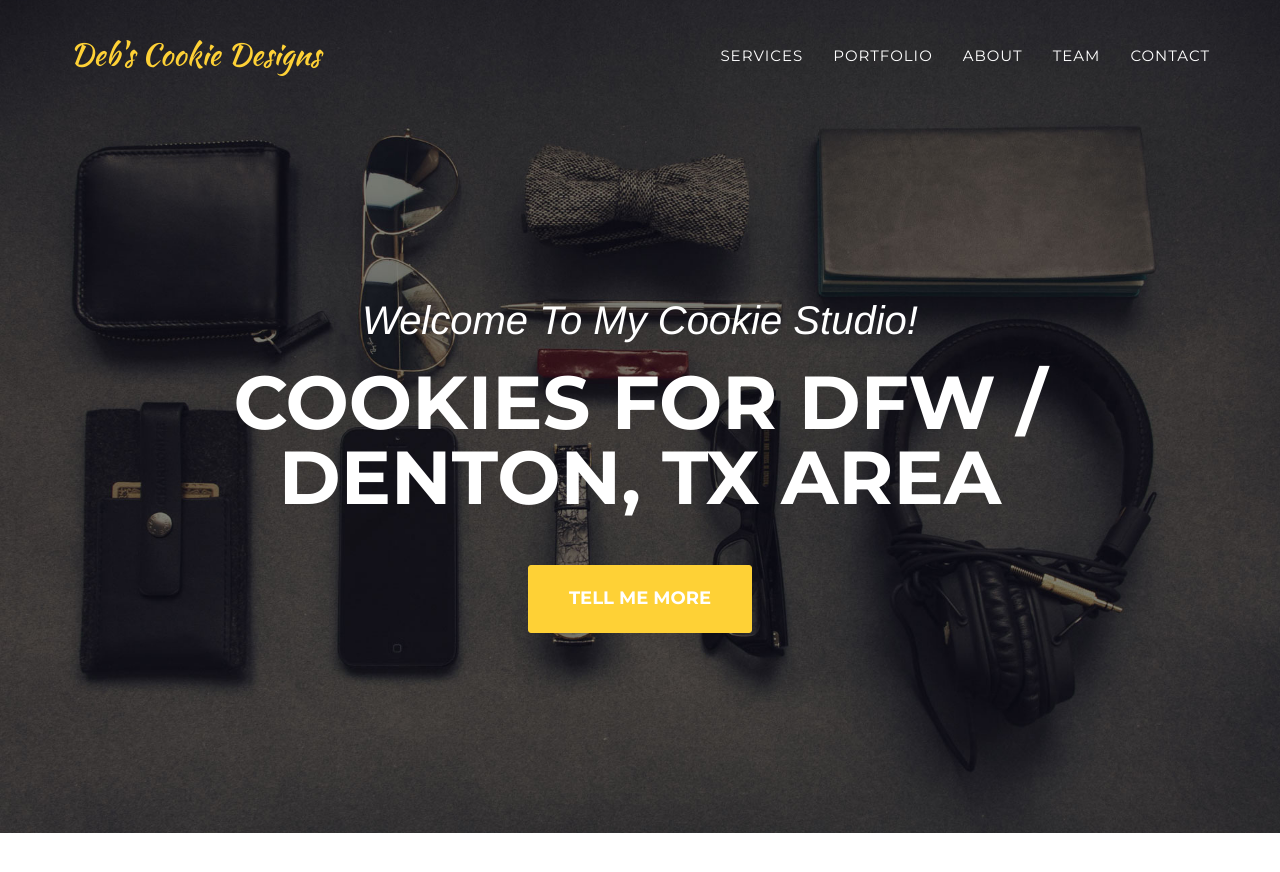
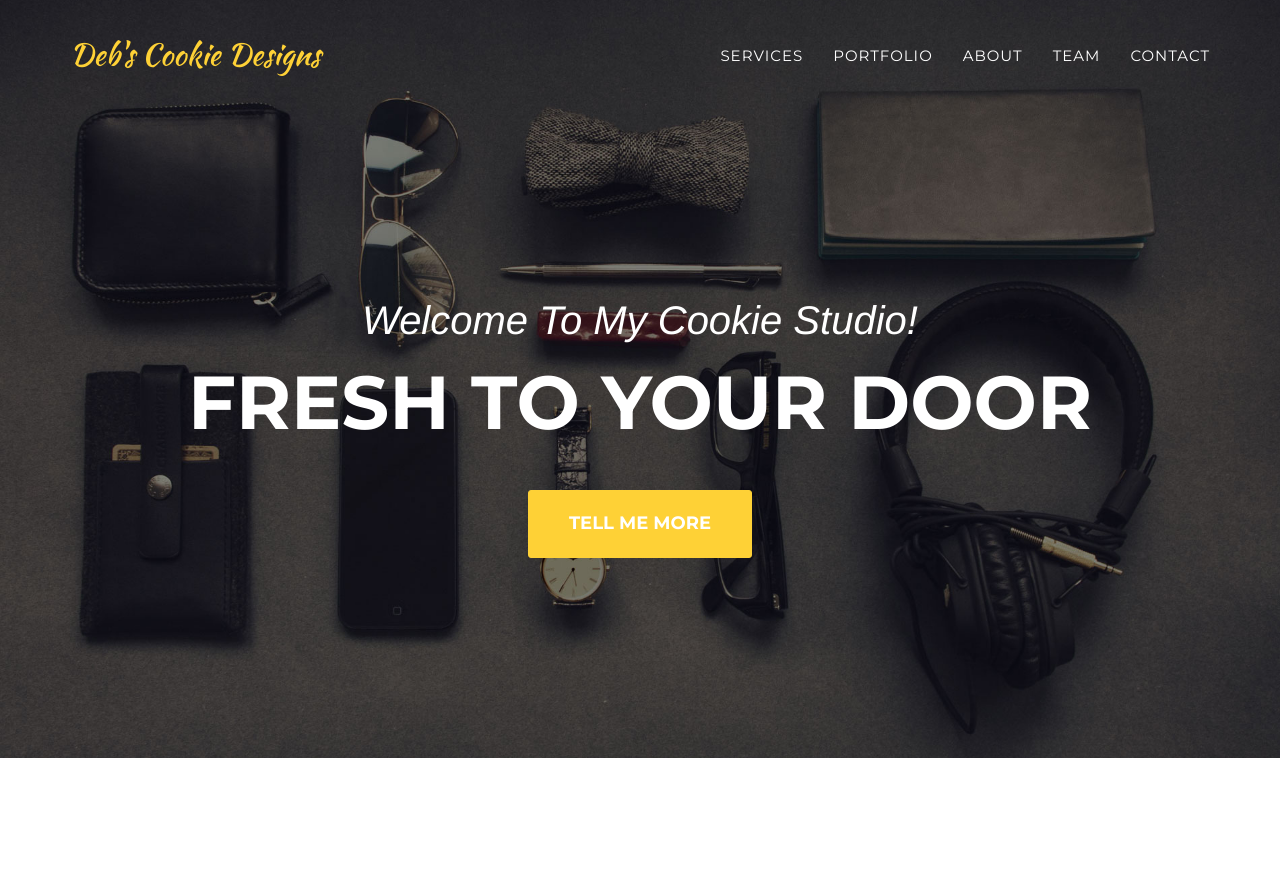
Before and after one commit to DEB72/Cookie, a Jekyll site: the page built from index.html, in a window 1280 px wide and 900 px high. Shown: the top 872 px of the window. Built offline with Jekyll 4.4.1, drawn with Linux system fonts in a browser that asks for light colours; some web fonts are replaced.

Commit message:
Update header.html

```diff
--- a/_includes/header.html
+++ b/_includes/header.html
@@ -45,7 +45,7 @@
         <div class="container">
             <div class="intro-text">
                 <div class="intro-lead-in">Welcome To My Cookie Studio!</div>
-                <div class="intro-heading">Cookies For DFW / Denton, TX Area</div>
+                <div class="intro-heading">Fresh to Your Door</div>
                 <a href="#services" class="page-scroll btn btn-xl">Tell Me More</a>
             </div>
         </div>
```
